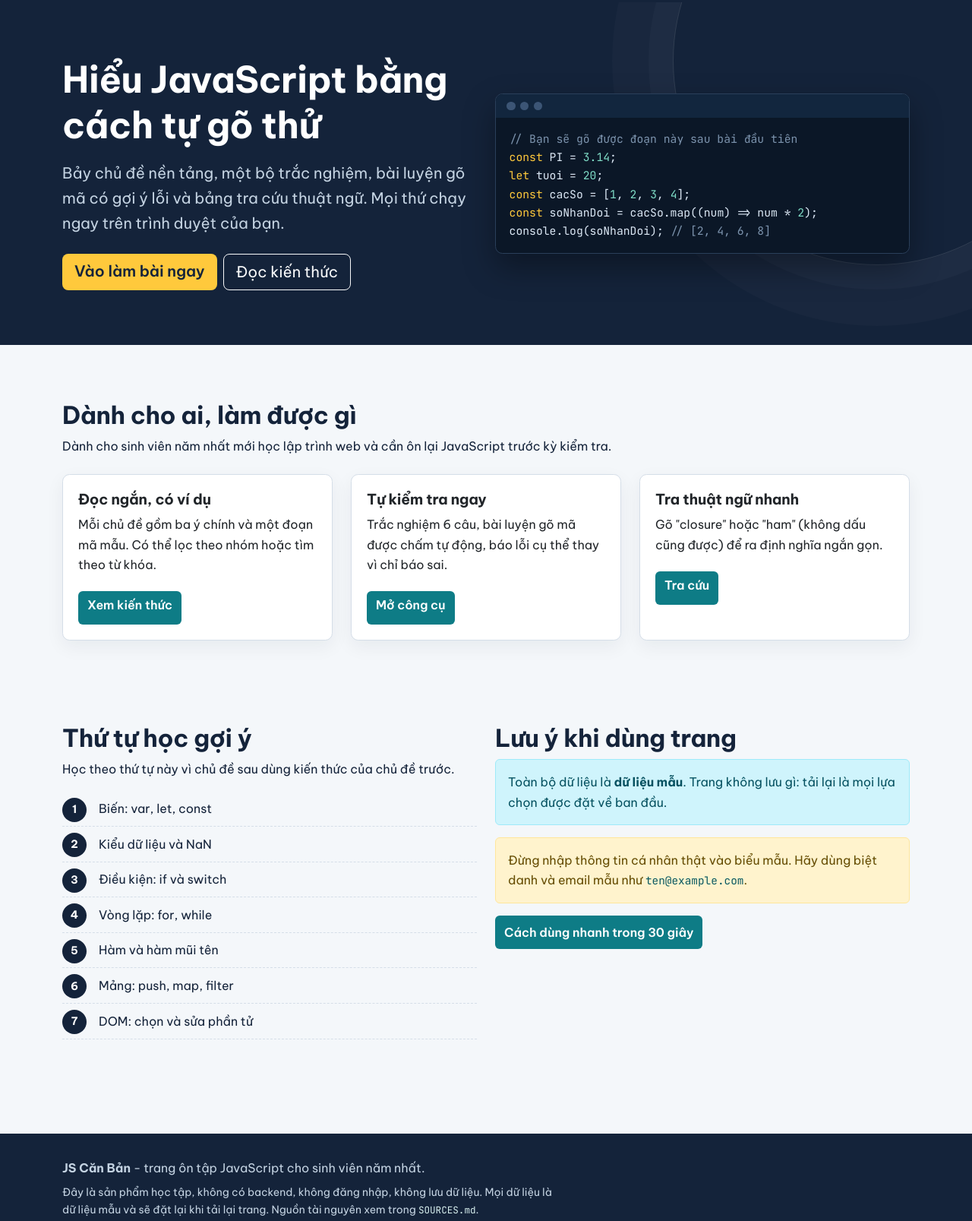
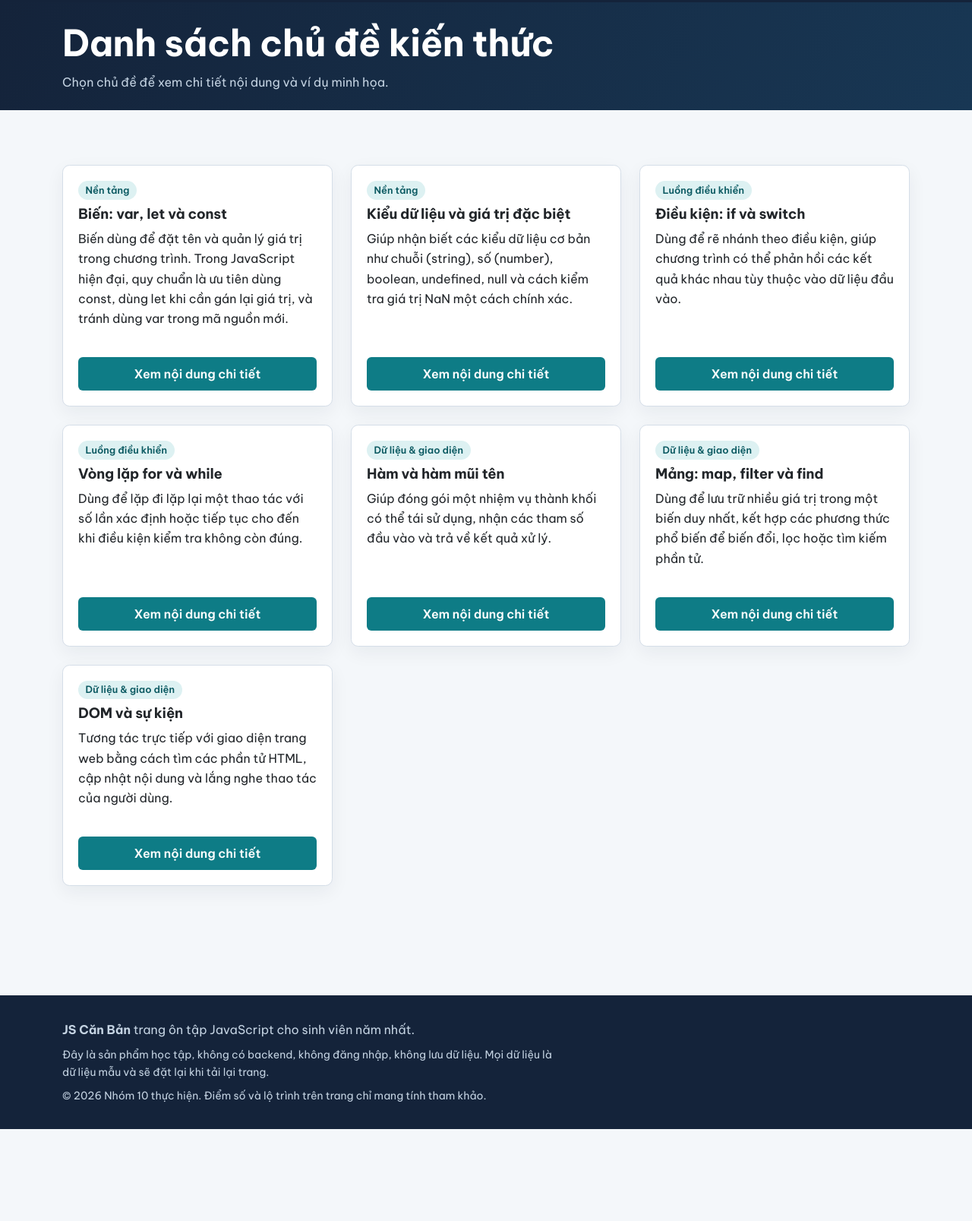
Before and after one commit to hoppxk66sptin-creator/-ICT0023-K66-Nhom10-Goc-JavaScript-CanBan, a plain HTML site: page index.html in a window 1280 px wide. Shown: the part 67-1674 px from the top of the page at 76% size. After the commit the page ends 1553 px from the top, so only its background shows below. Drawn offline with nearby package versions, Linux system fonts and the light colour scheme.

Commit message:
Update index.html

```diff
--- a/index.html
+++ b/index.html
@@ -1,9 +1,10 @@
+
 <!DOCTYPE html>
 <html lang="vi">
 <head>
 <meta charset="UTF-8">
 <meta name="viewport" content="width=device-width, initial-scale=1">
-<title>Trang chủ | JS Căn Bản</title>
+<title>Kiến thức | JS Căn Bản</title>
 <meta name="description" content="Ôn tập JavaScript căn bản cho sinh viên: kiến thức, trắc nghiệm, luyện gõ mã, tra thuật ngữ.">
 <link rel="preconnect" href="https://fonts.googleapis.com">
 <link rel="preconnect" href="https://fonts.gstatic.com" crossorigin>
@@ -21,122 +22,39 @@
         <span class="navbar-toggler-icon"></span>
       </button>
       <div class="collapse navbar-collapse" id="menu-chinh">
-        <ul class="navbar-nav ms-auto"><li class="nav-item"><a class="nav-link active" href="index.html" aria-current="page">Trang chủ</a></li><li class="nav-item"><a class="nav-link" href="kien-thuc.html">Kiến thức</a></li><li class="nav-item"><a class="nav-link" href="cong-cu.html">Công cụ</a></li><li class="nav-item"><a class="nav-link" href="hoi-dap.html">Hỏi đáp</a></li><li class="nav-item"><a class="nav-link" href="lien-he.html">Liên hệ</a></li></ul>
+        <ul class="navbar-nav ms-auto"><li class="nav-item"><a class="nav-link" href="index.html">Trang chủ</a></li><li class="nav-item"><a class="nav-link active" href="kien-thuc.html" aria-current="page">Kiến thức</a></li><li class="nav-item"><a class="nav-link" href="cong-cu.html">Công cụ</a></li><li class="nav-item"><a class="nav-link" href="hoi-dap.html">Hỏi đáp</a></li><li class="nav-item"><a class="nav-link" href="lien-he.html">Liên hệ</a></li></ul>
       </div>
     </div>
   </nav>
 </header>
 <main id="noi-dung-chinh">
 
-<section class="hero" aria-labelledby="tieu-de-hero">
+<div class="tieu-de-trang py-4">
   <div class="container">
-    <div class="row align-items-center g-4">
-      <div class="col-lg-6">
-        <h1 id="tieu-de-hero">Hiểu JavaScript bằng cách tự gõ thử</h1>
-        <p class="lead mt-3">Bảy chủ đề nền tảng, một bộ trắc nghiệm, bài luyện gõ mã có gợi ý lỗi và bảng tra cứu thuật ngữ. Mọi thứ chạy ngay trên trình duyệt của bạn.</p>
-        <div class="d-flex flex-wrap gap-2 mt-4">
-          <a class="btn btn-chinh btn-lg" href="cong-cu.html">Vào làm bài ngay</a>
-          <a class="btn btn-outline-light btn-lg" href="kien-thuc.html">Đọc kiến thức</a>
-        </div>
-      </div>
-      <div class="col-lg-6">
-        <div class="cua-so-code" aria-hidden="true">
-          <div class="thanh"><span></span><span></span><span></span></div>
-<pre><span class="tk-cm">// Bạn sẽ gõ được đoạn này sau bài đầu tiên</span>
-<span class="tk-kw">const</span> PI = <span class="tk-str">3.14</span>;
-<span class="tk-kw">let</span> tuoi = <span class="tk-str">20</span>;
-<span class="tk-kw">const</span> cacSo = [<span class="tk-str">1</span>, <span class="tk-str">2</span>, <span class="tk-str">3</span>, <span class="tk-str">4</span>];
-<span class="tk-kw">const</span> soNhanDoi = cacSo.map((num) =&gt; num * <span class="tk-str">2</span>);
-console.log(soNhanDoi); <span class="tk-cm">// [2, 4, 6, 8]</span></pre>
-        </div>
-      </div>
+    <h1>Danh sách chủ đề kiến thức</h1>
+    <p>Chọn chủ đề để xem chi tiết nội dung và ví dụ minh họa.</p>
+  </div>
+</div>
+
+<section class="khoi">
+  <div class="container">
+    <!-- Khu vực hiển thị danh sách các thẻ kiến thức được render tự động từ JS -->
+    <div class="row g-4" id="danh-sach-kien-thuc">
+      <!-- Nội dung được render tự động qua JavaScript -->
     </div>
   </div>
 </section>
 
-<section class="khoi" aria-labelledby="tieu-de-tinh-nang">
-  <div class="container">
-    <h2 id="tieu-de-tinh-nang" class="mb-2">Dành cho ai, làm được gì</h2>
-    <p class="mb-4">Dành cho sinh viên năm nhất mới học lập trình web và cần ôn lại JavaScript trước kỳ kiểm tra.</p>
-    <div class="row g-4">
-      <div class="col-md-4">
-        <article class="card the"><div class="card-body">
-          <h3>Đọc ngắn, có ví dụ</h3>
-          <p>Mỗi chủ đề gồm ba ý chính và một đoạn mã mẫu. Có thể lọc theo nhóm hoặc tìm theo từ khóa.</p>
-          <a href="kien-thuc.html" class="btn btn-xanh">Xem kiến thức</a>
-        </div></article>
-      </div>
-      <div class="col-md-4">
-        <article class="card the"><div class="card-body">
-          <h3>Tự kiểm tra ngay</h3>
-          <p>Trắc nghiệm 6 câu, bài luyện gõ mã được chấm tự động, báo lỗi cụ thể thay vì chỉ báo sai.</p>
-          <a href="cong-cu.html" class="btn btn-xanh">Mở công cụ</a>
-        </div></article>
-      </div>
-      <div class="col-md-4">
-        <article class="card the"><div class="card-body">
-          <h3>Tra thuật ngữ nhanh</h3>
-          <p>Gõ "closure" hoặc "ham" (không dấu cũng được) để ra định nghĩa ngắn gọn.</p>
-          <a href="cong-cu.html" class="btn btn-xanh">Tra cứu</a>
-        </div></article>
-      </div>
-    </div>
-  </div>
-</section>
+</main>
 
-<section class="khoi-tight" aria-labelledby="tieu-de-lo-trinh">
-  <div class="container">
-    <div class="row g-4">
-      <div class="col-lg-6">
-        <h2 id="tieu-de-lo-trinh">Thứ tự học gợi ý</h2>
-        <p>Học theo thứ tự này vì chủ đề sau dùng kiến thức của chủ đề trước.</p>
-        <ol class="lo-trinh">
-          <li>Biến: var, let, const</li>
-          <li>Kiểu dữ liệu và NaN</li>
-          <li>Điều kiện: if và switch</li>
-          <li>Vòng lặp: for, while</li>
-          <li>Hàm và hàm mũi tên</li>
-          <li>Mảng: push, map, filter</li>
-          <li>DOM: chọn và sửa phần tử</li>
-        </ol>
-      </div>
-      <div class="col-lg-6">
-        <h2>Lưu ý khi dùng trang</h2>
-        <div class="alert alert-info" role="alert">Toàn bộ dữ liệu là <strong>dữ liệu mẫu</strong>. Trang không lưu gì: tải lại là mọi lựa chọn được đặt về ban đầu.</div>
-        <div class="alert alert-warning" role="alert">Đừng nhập thông tin cá nhân thật vào biểu mẫu. Hãy dùng biệt danh và email mẫu như <code>ten@example.com</code>.</div>
-        <button type="button" class="btn btn-xanh" data-bs-toggle="modal" data-bs-target="#modalHuongDan">Cách dùng nhanh trong 30 giây</button>
-      </div>
-    </div>
-  </div>
-</section>
-
-<div class="modal fade" id="modalHuongDan" tabindex="-1" aria-labelledby="modalHuongDanTitle" aria-hidden="true">
-  <div class="modal-dialog modal-dialog-centered">
-    <div class="modal-content">
-      <div class="modal-header">
-        <h2 class="modal-title fs-5" id="modalHuongDanTitle">Cách dùng nhanh</h2>
-        <button type="button" class="btn-close" data-bs-dismiss="modal" aria-label="Đóng"></button>
-      </div>
-      <div class="modal-body">
-        <ol>
-          <li>Vào trang <strong>Kiến thức</strong>, mở "Xem ví dụ mã" ở chủ đề bạn đang học.</li>
-          <li>Sang trang <strong>Công cụ</strong>, bấm "Dùng thử" để xem mỗi công cụ hoạt động.</li>
-          <li>Bấm "Làm lại" hoặc "Xóa" bất cứ lúc nào để đặt lại.</li>
-        </ol>
-      </div>
-      <div class="modal-footer"><button type="button" class="btn btn-xanh" data-bs-dismiss="modal">Đã hiểu</button></div>
-    </div>
-  </div>
-</div>
-
-</main>
 <footer class="site-footer">
   <div class="container">
-    <p class="mb-2"><strong>JS Căn Bản</strong> - trang ôn tập JavaScript cho sinh viên năm nhất.</p>
-    <small>Đây là sản phẩm học tập, không có backend, không đăng nhập, không lưu dữ liệu. Mọi dữ liệu là dữ liệu mẫu và sẽ đặt lại khi tải lại trang. Nguồn tài nguyên xem trong <code>SOURCES.md</code>.</small>
+    <p class="mb-2"><strong>JS Căn Bản</strong> trang ôn tập JavaScript cho sinh viên năm nhất.</p>
+    <small>Đây là sản phẩm học tập, không có backend, không đăng nhập, không lưu dữ liệu. Mọi dữ liệu là dữ liệu mẫu và sẽ đặt lại khi tải lại trang.</small>
     <small class="mt-2">&copy; <span id="nam-hien-tai">2026</span> Nhóm 10 thực hiện. Điểm số và lộ trình trên trang chỉ mang tính tham khảo.</small>
   </div>
 </footer>
+
 <script src="https://cdnjs.cloudflare.com/ajax/libs/jquery/3.7.1/jquery.min.js"></script>
 <script src="https://cdnjs.cloudflare.com/ajax/libs/bootstrap/5.3.3/js/bootstrap.bundle.min.js"></script>
 <script src="js/data.js"></script>
```
